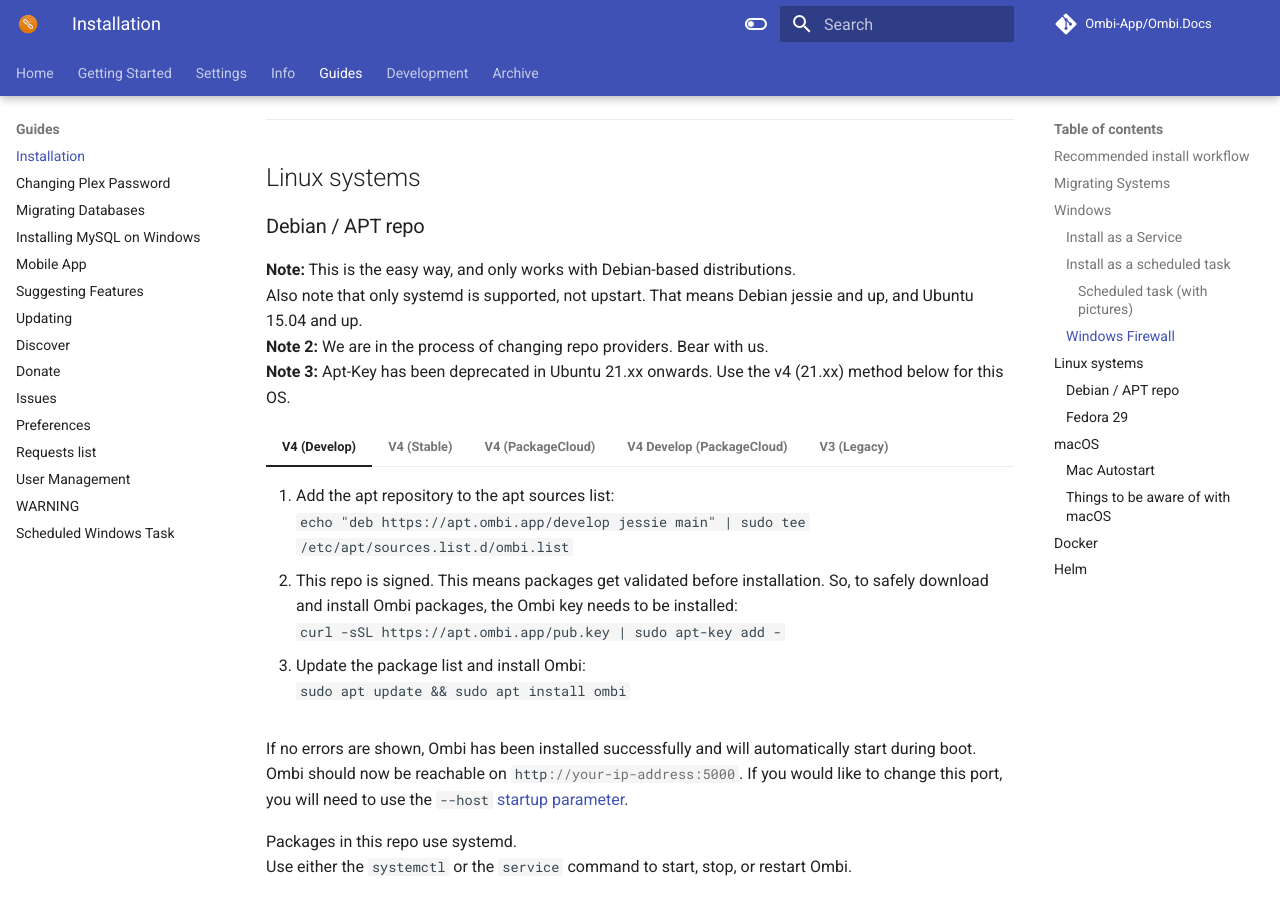
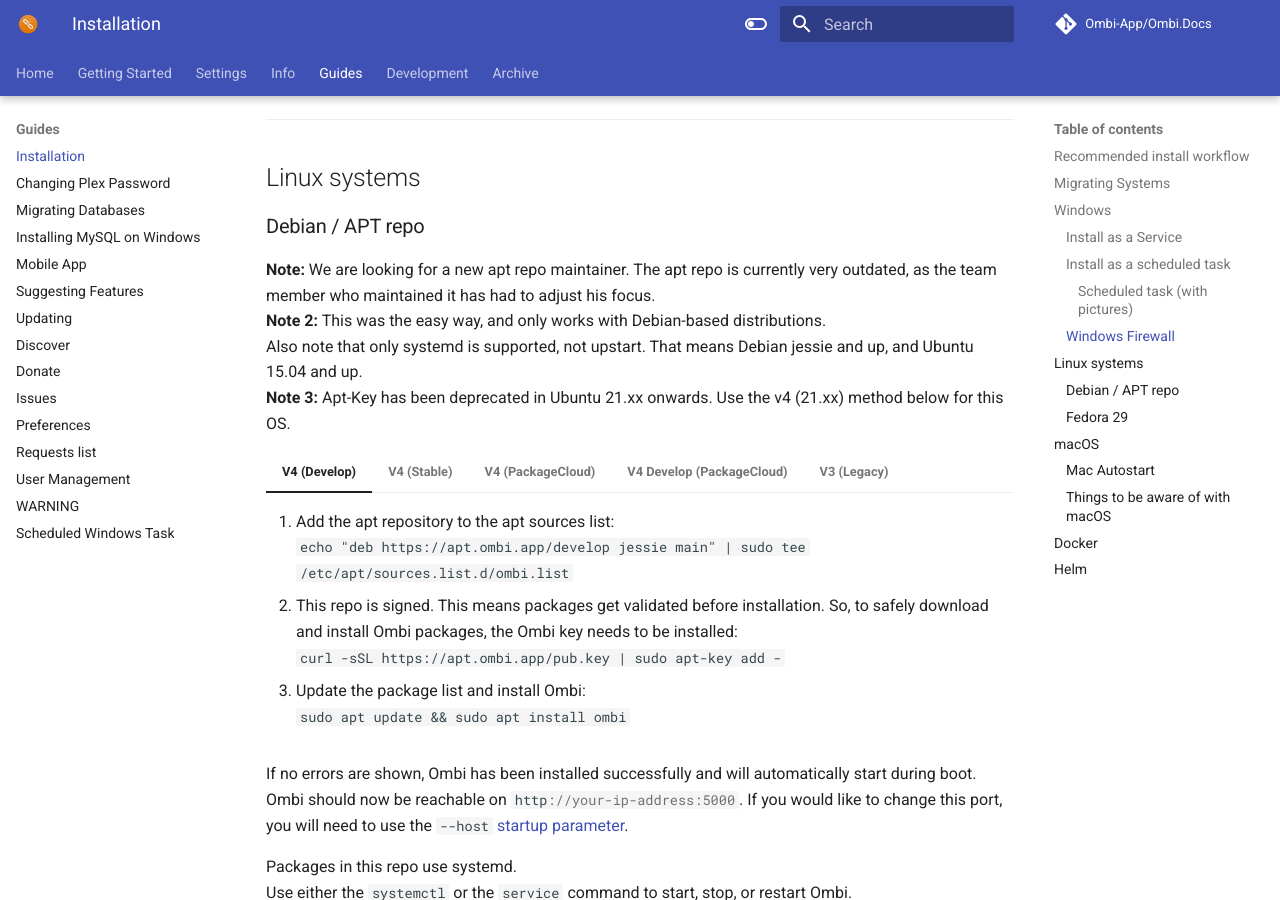
Before and after one commit to Ombi-app/Ombi.Docs, an MkDocs documentation site: the page built from docs/guides/installation.md, in a window 1280 px wide and 900 px high, scrolled down 3692 px. Built offline with MkDocs 1.6.1 and Material for MkDocs 9.7.7, drawn with Linux system fonts in a browser that asks for light colours; comment, search, counter and statistics services are not loaded.

Commit message:
Add note RE apt being outdated

```diff
--- a/docs/guides/installation.md
+++ b/docs/guides/installation.md
@@ -140,9 +140,9 @@
 
 ### Debian / APT repo
 
-**Note:** This is the easy way, and only works with Debian-based distributions.
+**Note:**  We are looking for a new apt repo maintainer. The apt repo is currently very outdated, as the team member who maintained it has had to adjust his focus.
+**Note 2:** This was the easy way, and only works with Debian-based distributions.
 Also note that only systemd is supported, not upstart. That means Debian jessie and up, and Ubuntu 15.04 and up.
-**Note 2:**  We are in the process of changing repo providers. Bear with us.
 **Note 3:**  Apt-Key has been deprecated in Ubuntu 21.xx onwards. Use the v4 (21.xx) method below for this OS.
 
 === "V4 (Develop)"
```
